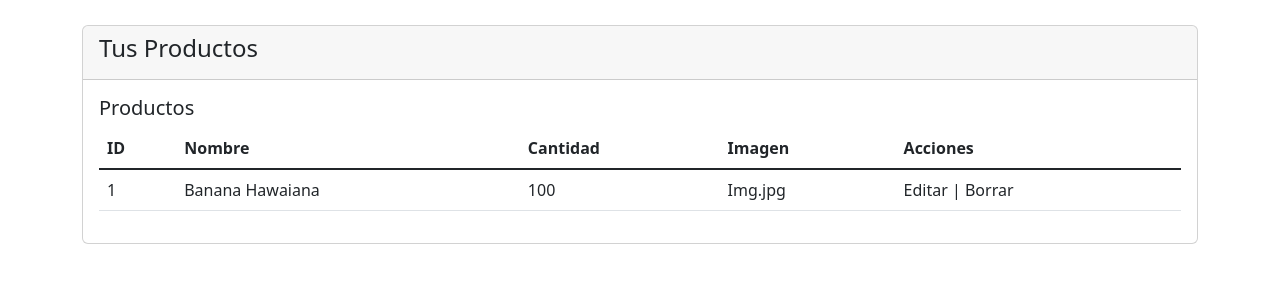
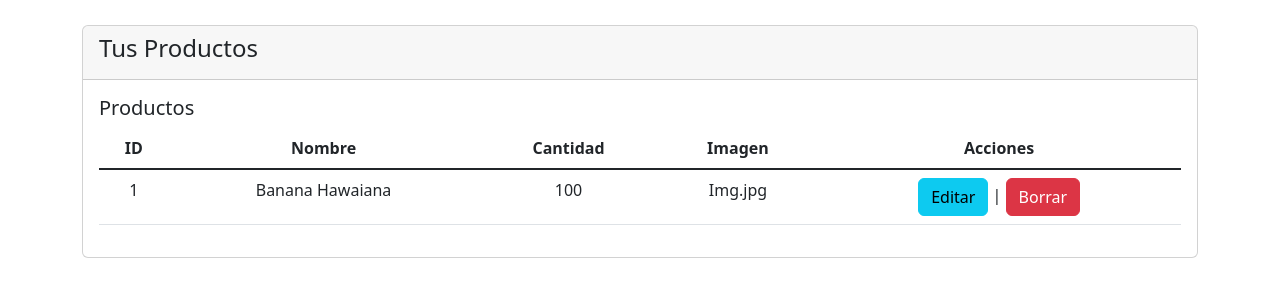
Before and after one commit to FoxtrotCN/La-Casita-De-Angela, a Django app: page /products/ in a window 1280 px wide. Shown: the part 56-356 px from the top of the page. Run offline with Django 4.2, Linux system fonts and the light colour scheme.

Commit message:
The button to edit products is now enable.

```diff
--- a/Shop/templates/products/index.html
+++ b/Shop/templates/products/index.html
@@ -10,7 +10,7 @@
             <h5 class="card-title">Productos</h5>
 
             <table class="table">
-                <thead>
+                <thead style="text-align: center;">
                 <tr>
                     <th scope="col">ID</th>
                     <th scope="col">Nombre</th>
@@ -19,14 +19,18 @@
                     <th scope="col">Acciones</th>
                 </tr>
                 </thead>
-                <tbody class="table-group-divider">
+                <tbody class="table-group-divider" style="text-align: center;">
                 <tr>
 
                     <td>1</td>
                     <td>Banana Hawaiana</td>
                     <td>100</td>
                     <td>Img.jpg</td>
-                    <td>Editar | Borrar</td>
+                    <td>
+                        <a id="" class="btn btn-info" role="button" href="{% url 'edit' %}">Editar</a>
+                        |
+                        <a id="" class="btn btn-danger" role="button">Borrar</a>
+                    </td>
                 </tr>
 
                 </tbody>
--- a/Shop/urls.py
+++ b/Shop/urls.py
@@ -7,6 +7,7 @@ urlpatterns = [
     path('shop/', views.shop, name="shop"),
     path('products/', views.products, name="products"),
     path('main/', views.main, name="main"),
-    path('make/', views.make_products, name="make")
+    path('make/', views.make_products, name="make"),
+    path('edit/', views.edit_products, name="edit")
 
 ]
--- a/Shop/views.py
+++ b/Shop/views.py
@@ -20,3 +20,7 @@ def main(request):
 
 def make_products(request):
     return render(request, 'products/make.html')
+
+
+def edit_products(request):
+    return render(request, 'products/edit.html')
```
Also changed, not shown: Shop/templates/products/edit.html (+10 -1 lines).
